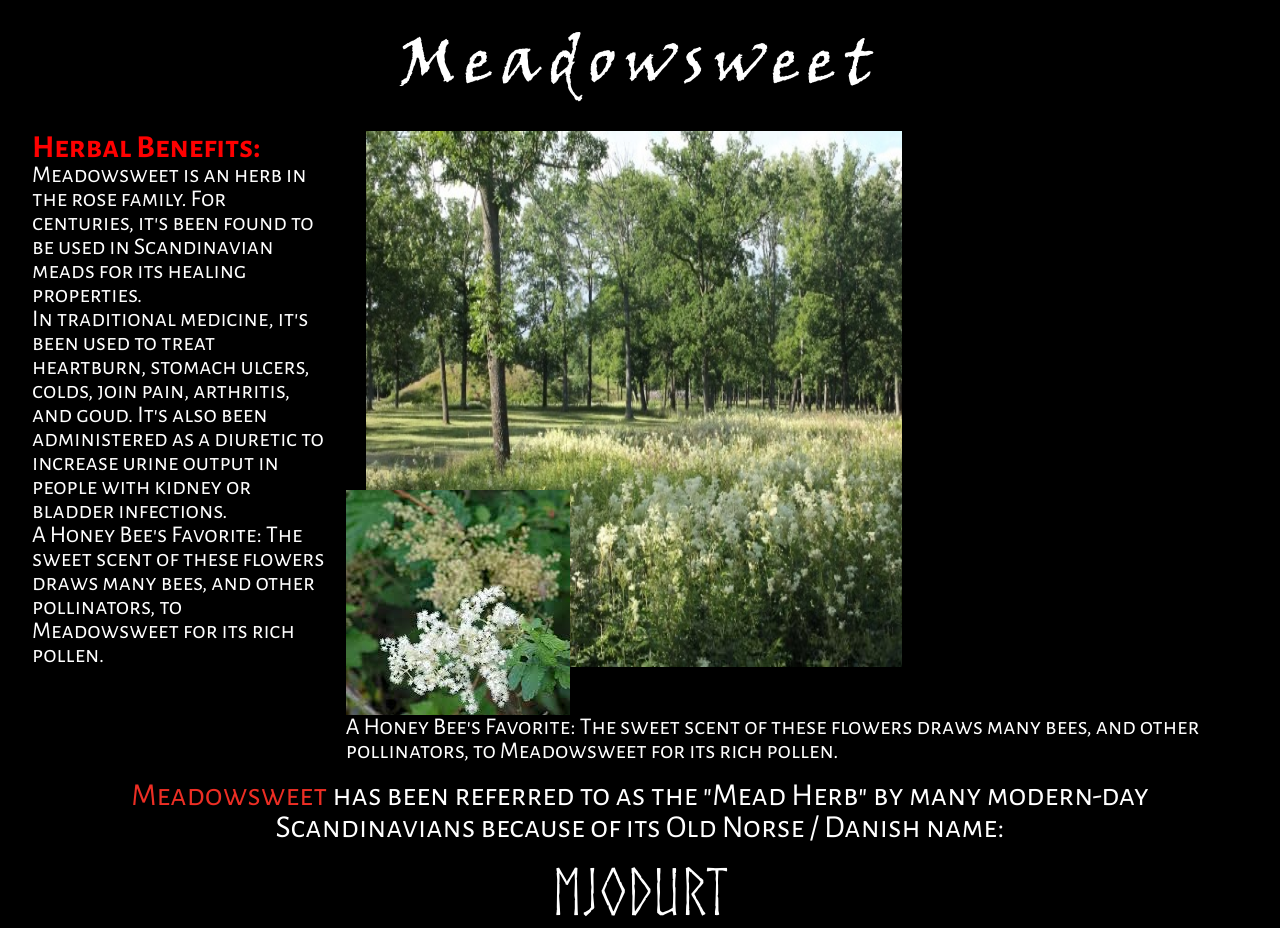
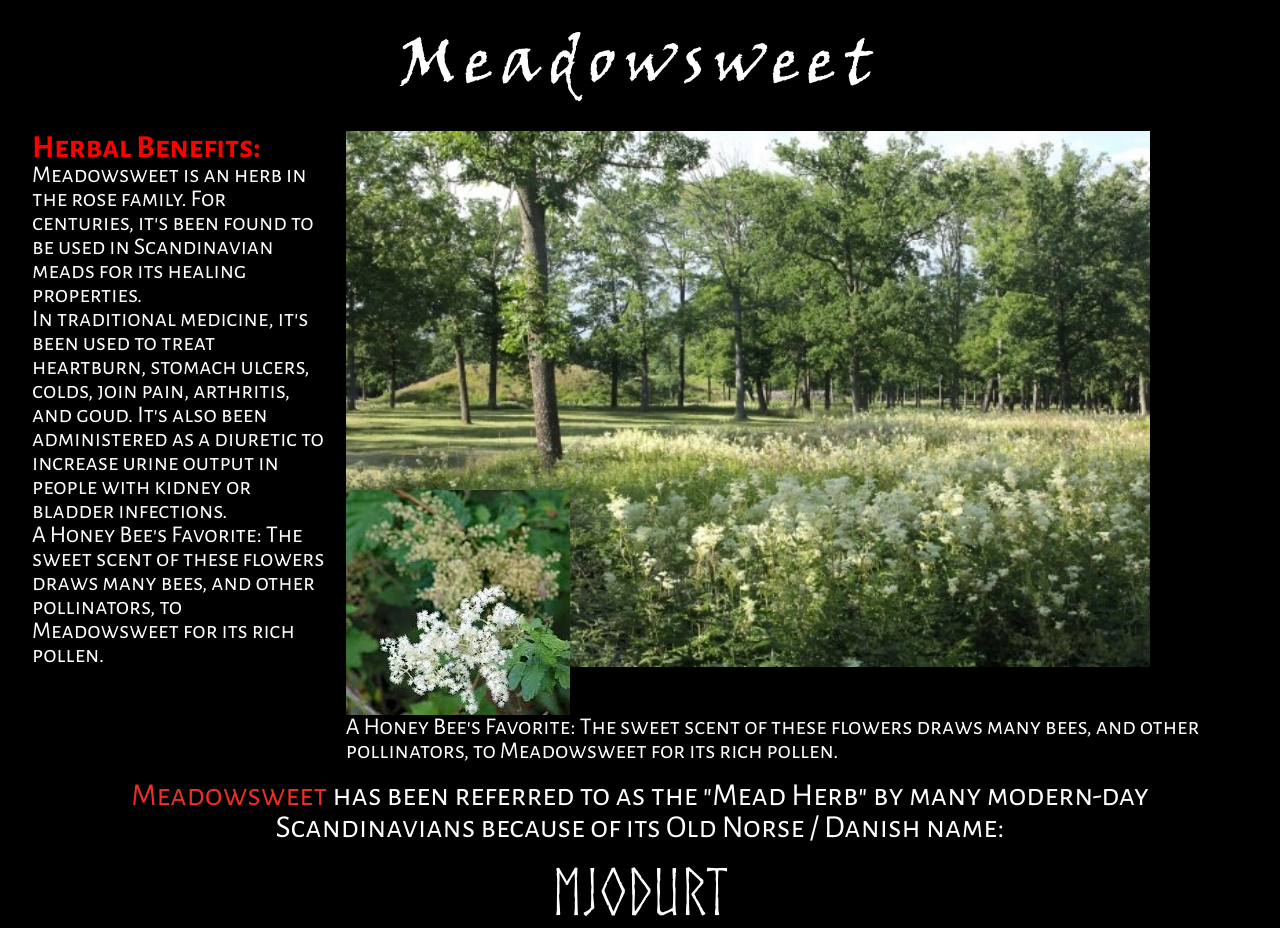
Before and after one commit to cedney97/old-northmans-mead, a React (Vite) app: page / in a window 1280 px wide. Shown: the part 1763-2691 px from the top of the page. Built offline with nearby package versions, Linux system fonts and the light colour scheme; a web font is replaced by a local one.

Commit message:
Update Home.module.scss

```diff
--- a/src/pages/Home/Home.module.scss
+++ b/src/pages/Home/Home.module.scss
@@ -381,12 +381,10 @@
 
             .meadow2 {
                 height: 100%;
-                aspect-ratio: 1;
 
                 @include respond-max(sm) {
                     width: 100%;
                     height: auto;
-                    aspect-ratio: auto;
                 }
             }
 
```
